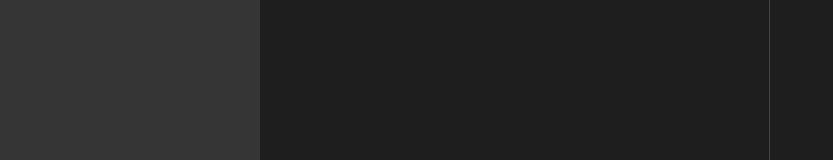
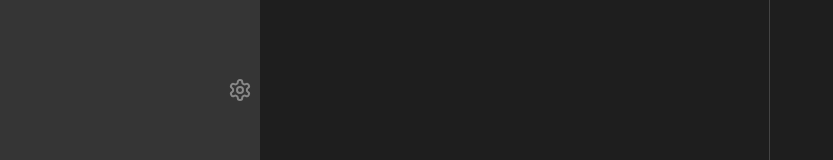
Before and after one commit to iamnotmega/writit, a SvelteKit app: page / in a window 1280 px wide. Shown: the part 447-607 px from the top of the page, without its empty margins (0-833 px from the left). Built offline with nearby package versions, Linux system fonts and the light colour scheme.

Commit message:
chore: add settings button

```diff
--- a/src/routes/+page.svelte
+++ b/src/routes/+page.svelte
@@ -2,7 +2,7 @@
     import { invoke } from "@tauri-apps/api/core";
     import { onMount } from "svelte";
     import SvelteMarkdown from "@humanspeak/svelte-markdown";
-    import { Trash2Icon, SquarePenIcon, FolderPlusIcon } from "@lucide/svelte";
+    import { Trash2Icon, SquarePenIcon, FolderPlusIcon, SettingsIcon } from "@lucide/svelte";
 
     let saveTimer: ReturnType<typeof setTimeout> | undefined;
     let noteContent = $state("");
@@ -380,6 +380,15 @@
             <p class="empty">No notes yet...</p>
         {/if}
   </div>
+
+  <a
+      href="/settings"
+      class="settings-btn"
+      aria-label="Settings"
+      title="Settings"
+  >
+      <SettingsIcon />
+  </a>
 </aside>
 
 <main class="editor-container">
@@ -484,6 +493,18 @@
         background: #8b0000;
         color: white;
         border-color: #a00000;
+    }
+
+    .settings-btn {
+        display: inline-flex;
+        align-items: center;
+        justify-content: center;
+        background: transparent;
+        border: none;
+        color: #888;
+        padding: 8px;
+        margin-top: 430px;
+        margin-left: 220px;
     }
 
     .empty {
```
